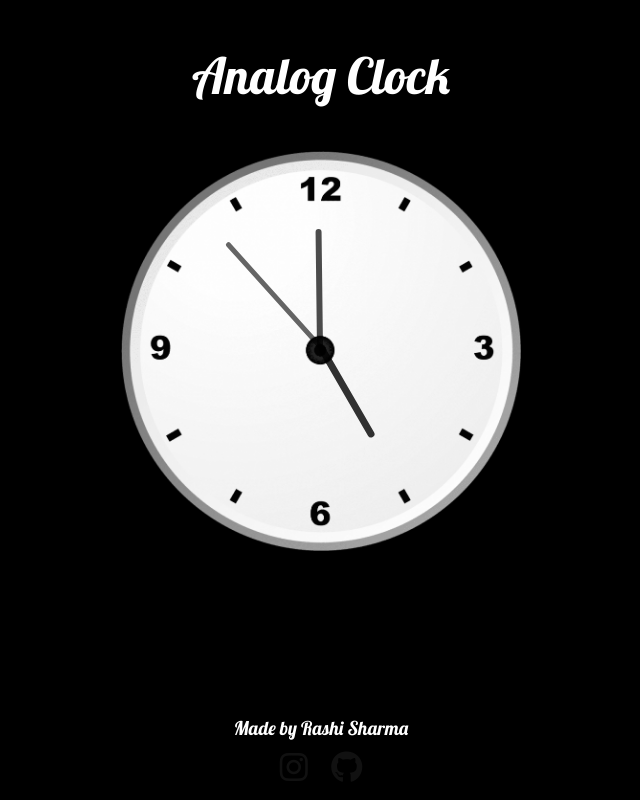
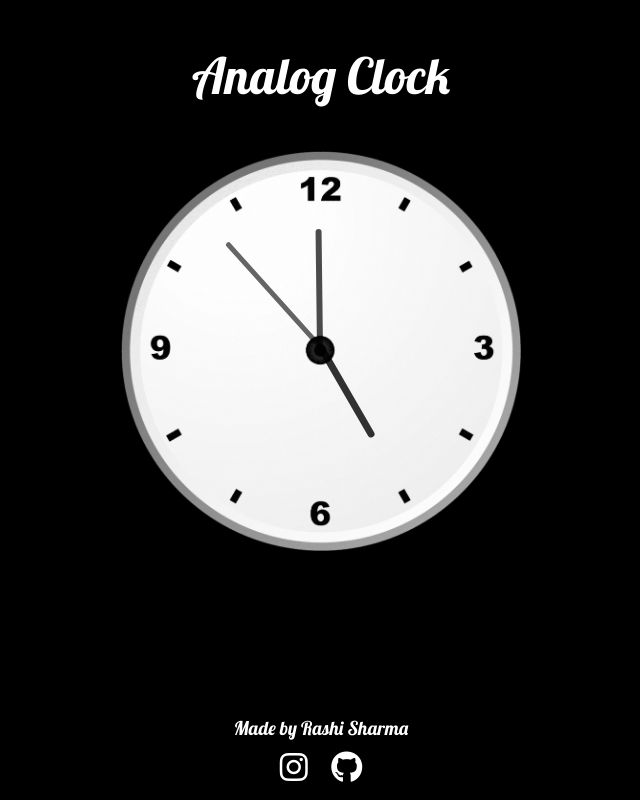
Before and after one commit to rashi-06/analog-clock, a plain HTML site: page index.html in a window 1280 px wide. Shown: the whole page, without its empty margins (319-959 px from the left). Drawn offline with Linux system fonts and the light colour scheme.

Commit message:
Update style.css
Changed  the  color of social media icons to white

```diff
--- a/style.css
+++ b/style.css
@@ -83,7 +83,7 @@ body{
 .acc i{
     padding: 5px 2px;
     margin: 3px 8px;
-    filter: grayscale(100%);
+    color: white;
 }
 
 .acc i:hover{
```
